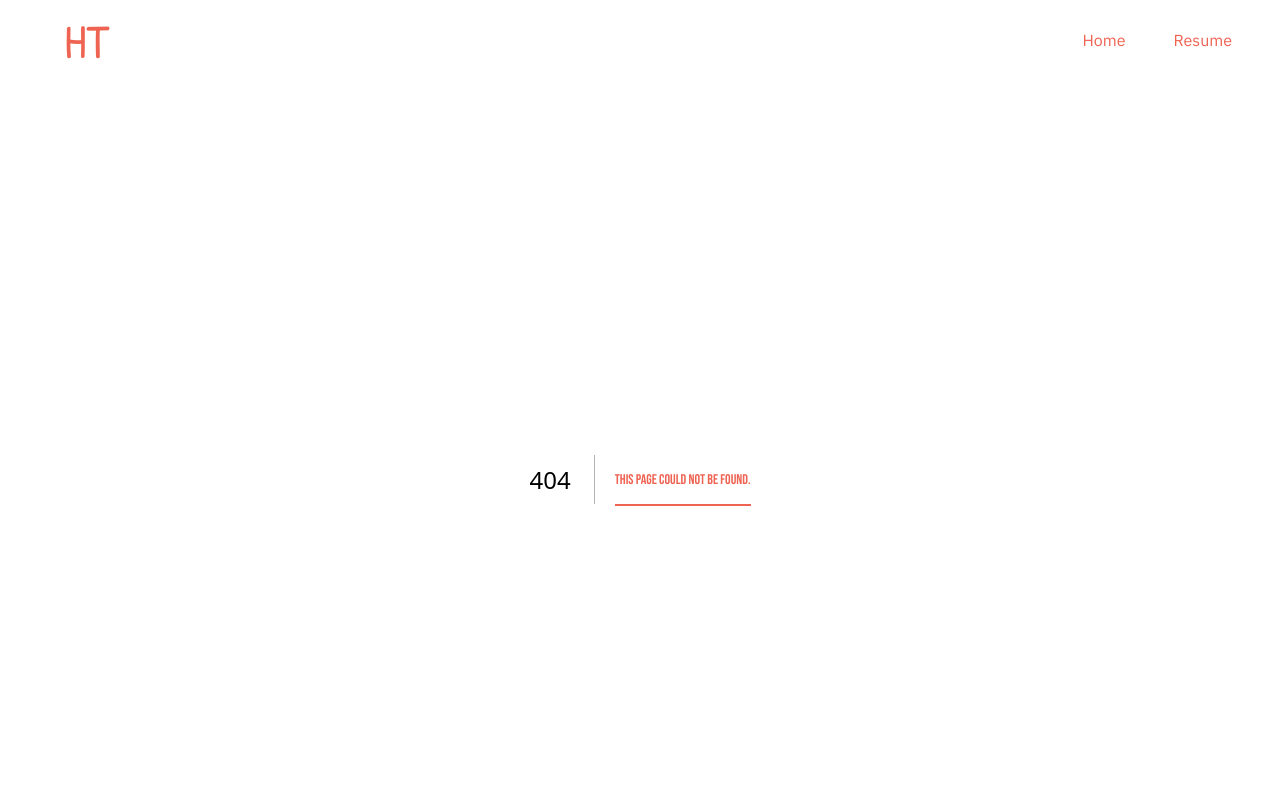
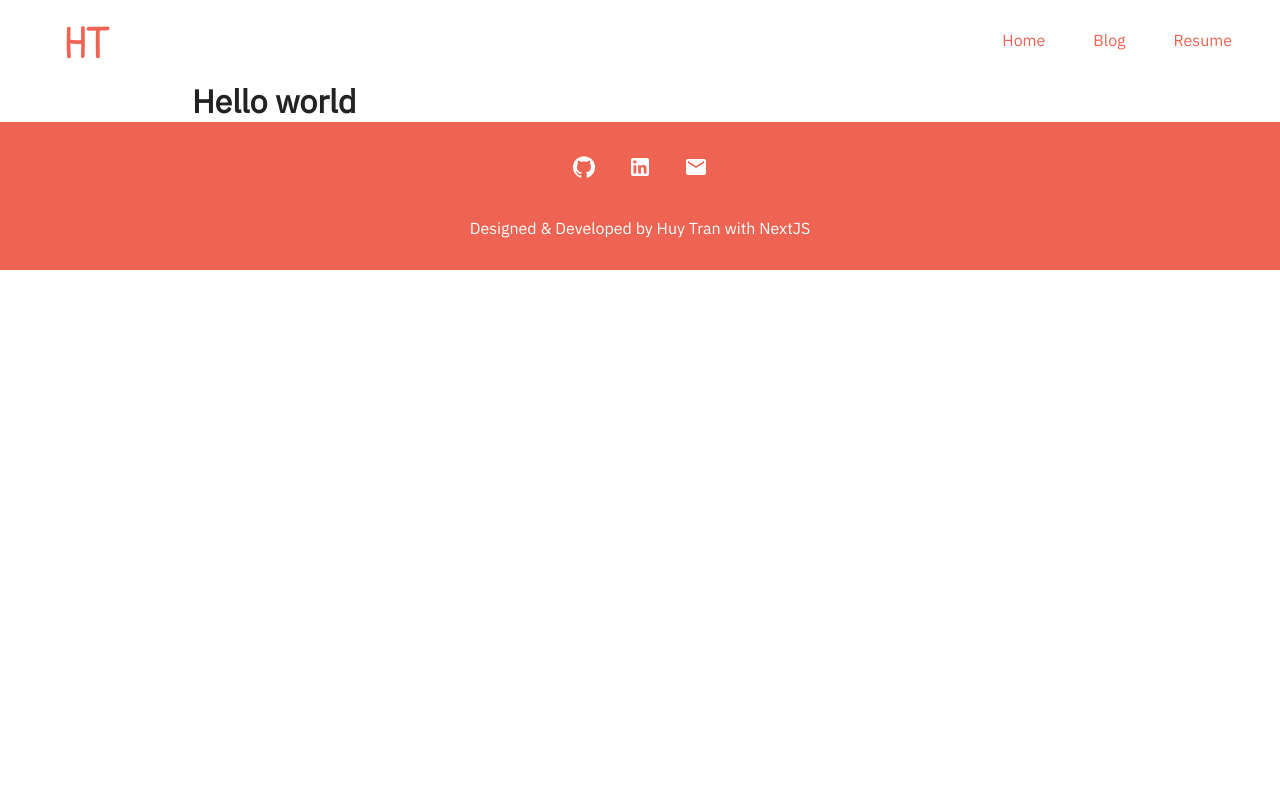
Before and after one commit to max172-hqt/max172-hqt.github.io, a Next.js app: page /blog in a window 1280 px wide. Before the commit this address had no page. Shown: the top 800 px of the page. Built offline with nearby package versions, Linux system fonts and the light colour scheme.

Commit message:
feat: Init blog page

```diff
--- a/components/Navigation/PageNavbar.tsx
+++ b/components/Navigation/PageNavbar.tsx
@@ -25,6 +25,9 @@
             <Link href="/">Home</Link>
           </li>
           <li>
+            <Link href="/blog">Blog</Link>
+          </li>
+          <li>
             <a
               href="/Huy_Tran___Resume.pdf"
               className={styles.button}
--- /dev/null
+++ b/pages/blog.tsx
@@ -0,0 +1,5 @@
+export default function Blog() {
+    return (
+        <h1>Hello world</h1>
+    )
+}
```
